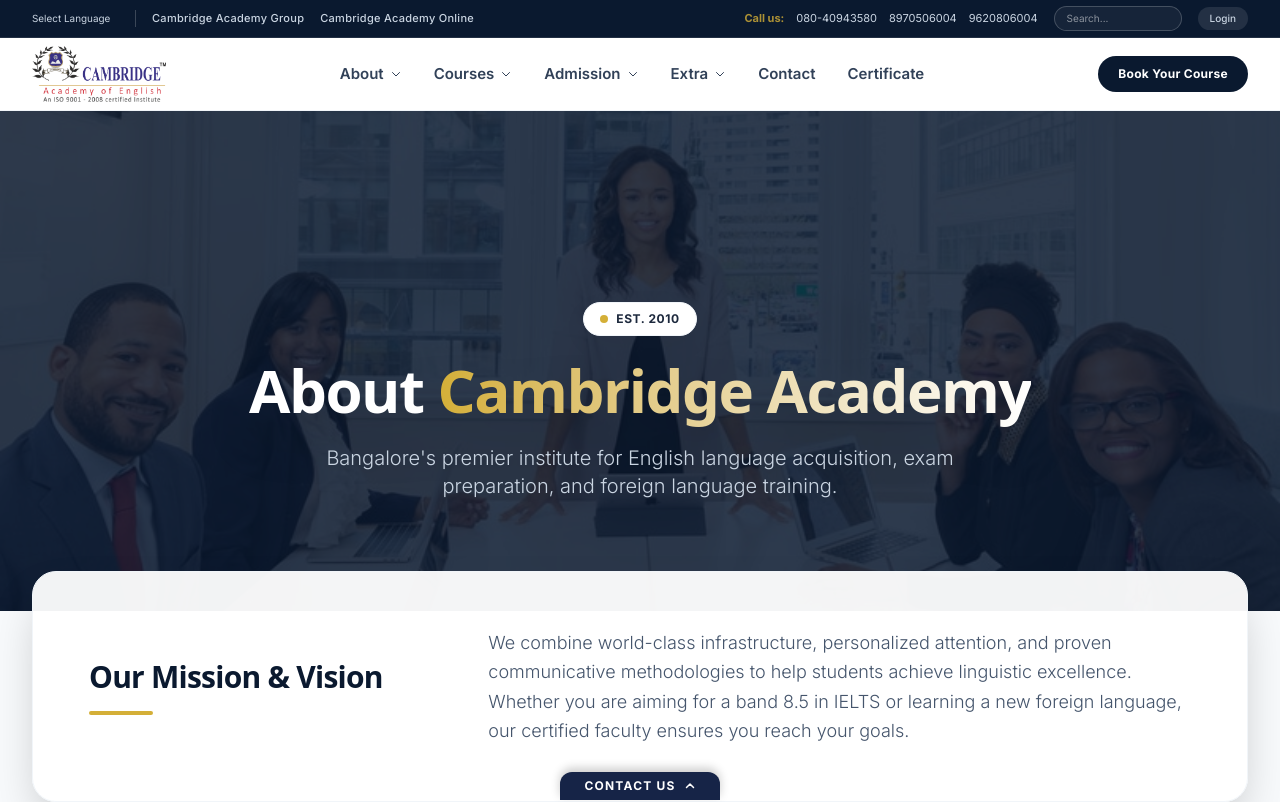
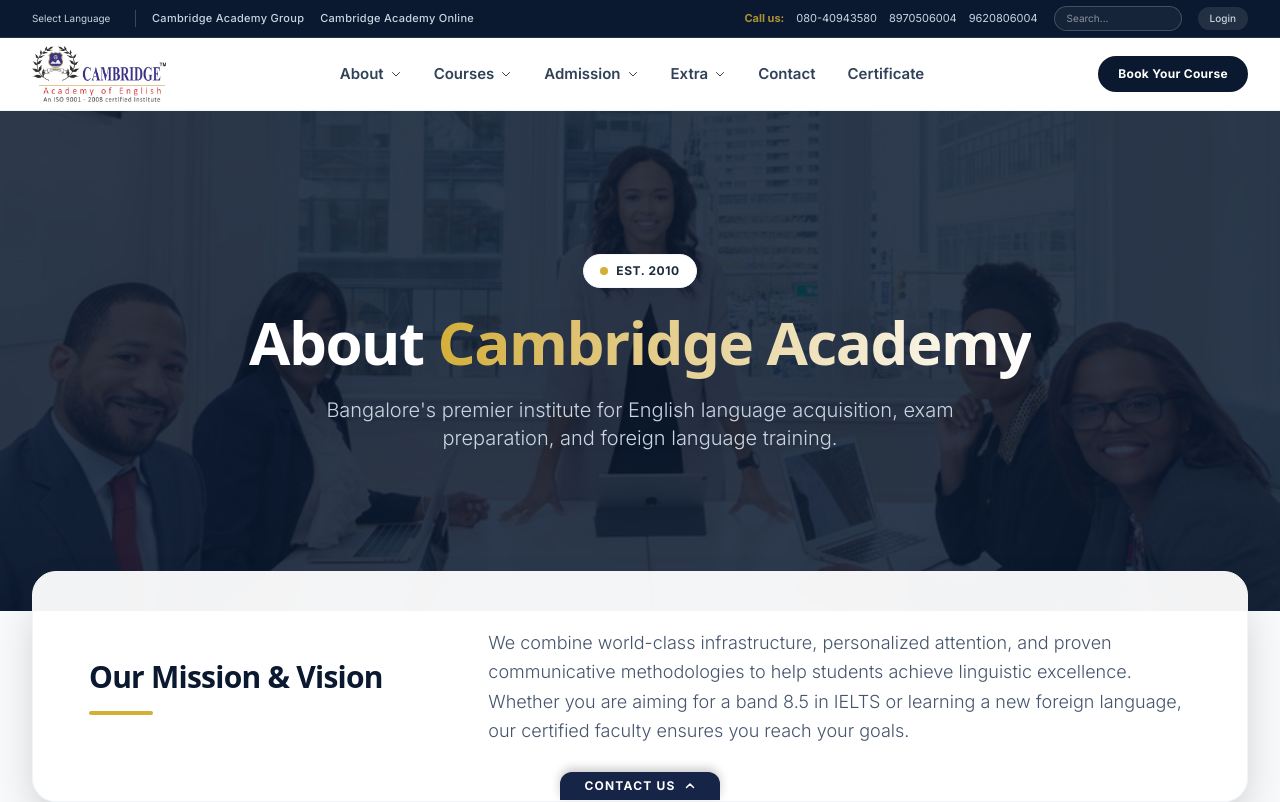
Before and after one commit to Utsavthesiya146/cambridgeacademyofenglish, a Next.js app: page /about in a window 1280 px wide. Shown: the top 802 px of the page. Built offline with nearby package versions, Linux system fonts and the light colour scheme.

Commit message:
Increase bottom padding in hero sections to prevent card overlap

```diff
--- a/src/app/about/page.tsx
+++ b/src/app/about/page.tsx
@@ -13,7 +13,7 @@
       <section className="relative h-[60vh] min-h-[500px] flex items-center justify-center">
         <div className="absolute inset-0 bg-primary/85 z-10"></div>
         <div className="absolute inset-0 bg-cover bg-center" style={{ backgroundImage: "url('/images/hero.jpg')" }}></div>
-        <div className="container-custom relative z-20 pt-20 pb-16 md:pb-0 text-center fade-in-up">
+        <div className="container-custom relative z-20 pt-20 pb-32 md:pb-24 text-center fade-in-up">
           <div className="inline-flex items-center gap-2 px-4 py-2 rounded-full glass-card mb-6">
             <span className="w-2 h-2 rounded-full bg-accent"></span>
             <span className="text-xs font-bold tracking-wider text-slate-800 uppercase">Est. 2010</span>
--- a/src/app/page.tsx
+++ b/src/app/page.tsx
@@ -11,7 +11,7 @@
           <div className="absolute inset-0 bg-cover bg-center opacity-40 animate-[pulse_10s_ease-in-out_infinite]" style={{ backgroundImage: "url('/images/slider1.jpg')" }}></div>
         </div>
 
-        <div className="container-custom relative z-20 w-full pt-32 pb-24 md:pb-32 text-center md:text-left flex flex-col md:flex-row items-center gap-12 fade-in-up">
+        <div className="container-custom relative z-20 w-full pt-32 pb-36 md:pb-40 text-center md:text-left flex flex-col md:flex-row items-center gap-12 fade-in-up">
           <div className="max-w-3xl flex-1">
             <div className="inline-flex items-center gap-2 px-5 py-2.5 rounded-full bg-white/10 border border-white/20 backdrop-blur-md mb-8 shadow-lg">
               <span className="w-2.5 h-2.5 rounded-full bg-accent animate-ping relative"><span className="absolute inset-0 bg-accent rounded-full animate-none"></span></span>
```
